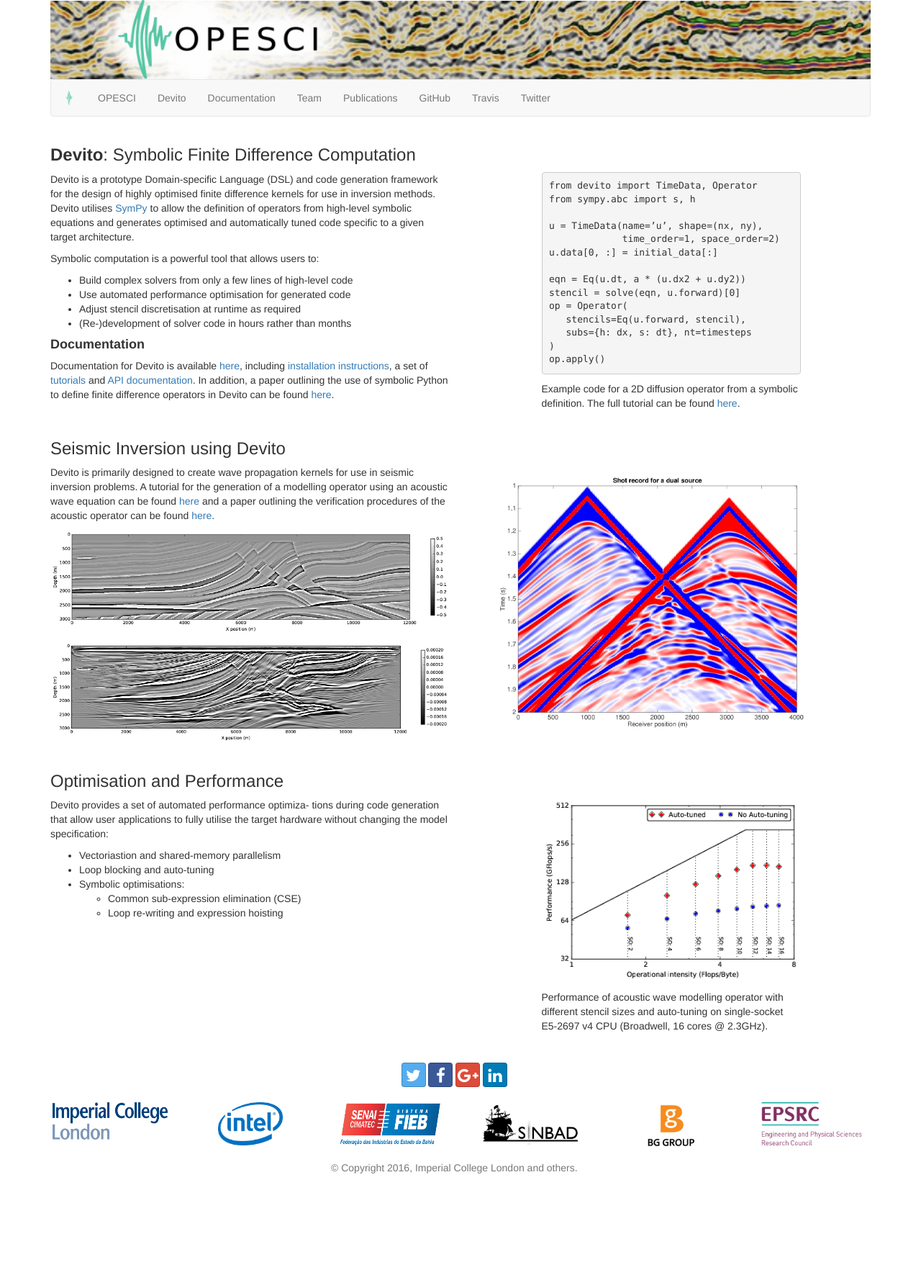
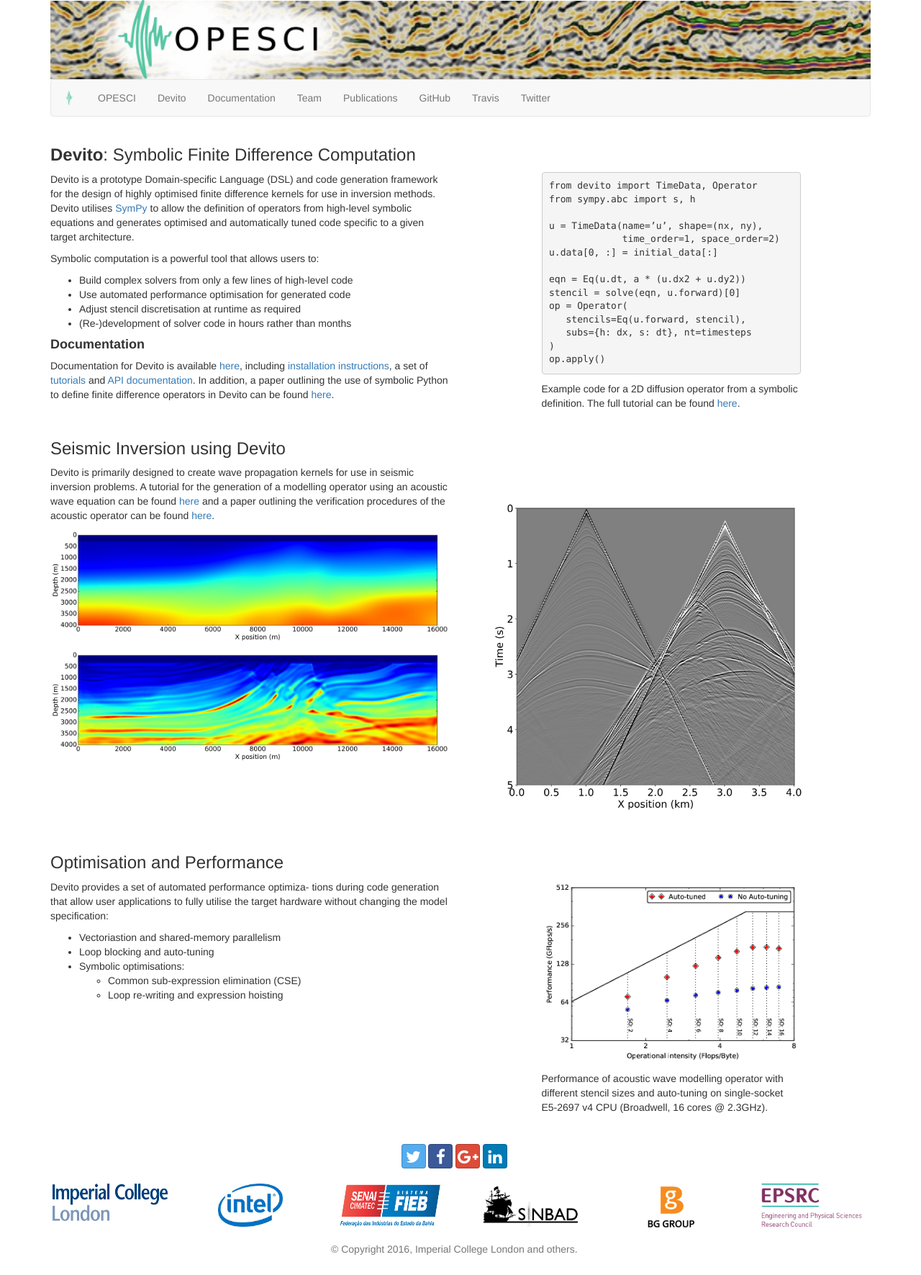
Before and after one commit to devitocodes/devitocodes.github.io, a Jekyll site: the page built from devito.md, in a window 1280 px wide. Shown: the whole page at 72% size. Built offline with Jekyll 4.4.1, drawn with Linux system fonts in a browser that asks for light colours; before the commit the page ends 1658 px from its top, so only the background shows below that.

Commit message:
new reuslts, prettier

```diff
--- a/devito.md
+++ b/devito.md
@@ -80,13 +80,13 @@ outlining the verification procedures of the acoustic operator can be
 found [here](https://arxiv.org/abs/1608.08658).
 <br/>
 
-<img src="images/ModelPerturbation.png" alt="ModelPerturbation" style="width:100%;"/>
+<img src="images/InitFWI.png" alt="Initial model for FWI" style="width:100%;"/>
 
-<img src="images/RTM.png" alt="RTM" style="width:100%;"/>
+<img src="images/FWI.png" alt="FWI result" style="width:100%;"/>
 </div>
 
 <div class="col-sm-6 pull-left" markdown="1">
-<img src="images/DualShot-eps-converted-to.png" alt="DualShot" style="width:90%;"/>
+<img src="images/Dual.png" alt="DualShot" style="width:90%;"/>
 </div>
 </div>  <!--End row-->
 
```
Also changed, not shown: images/Dual.png (added), images/DualShot-eps-converted-to.png (deleted), images/FWI.png (added), images/InitFWI.png (added), images/ModelPerturbation.png (deleted), images/RTM.png (deleted).
